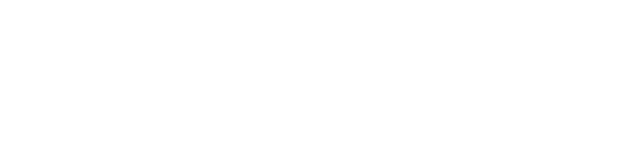
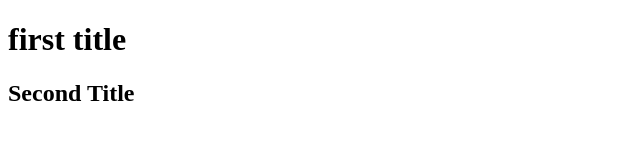
Before and after one commit to elisego/sharezza-social, a plain HTML site: page index.html in a window 1280 px wide. Shown: the whole page, without its empty margins (0-640 px from the left). Drawn offline with Linux system fonts and the light colour scheme.

Commit message:
ajout des titre H1 et H2

```diff
--- a/index.html
+++ b/index.html
@@ -2,9 +2,12 @@
 <html>
   <head>
     <meta charset="UTF-8">
-    <title>title</title>
+    <title>TITLE</title>
   </head>
   <body>
+    <h1>first title</h1>
+
+    <h2>Second Title</h2>
 
   </body>
 </html>
```
